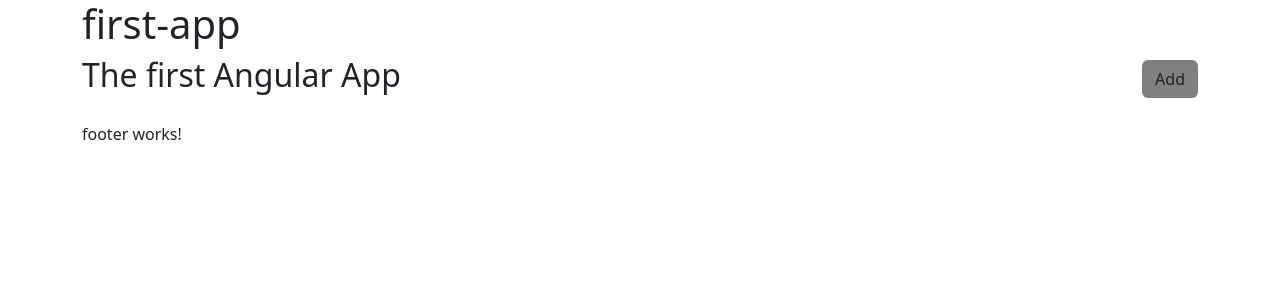
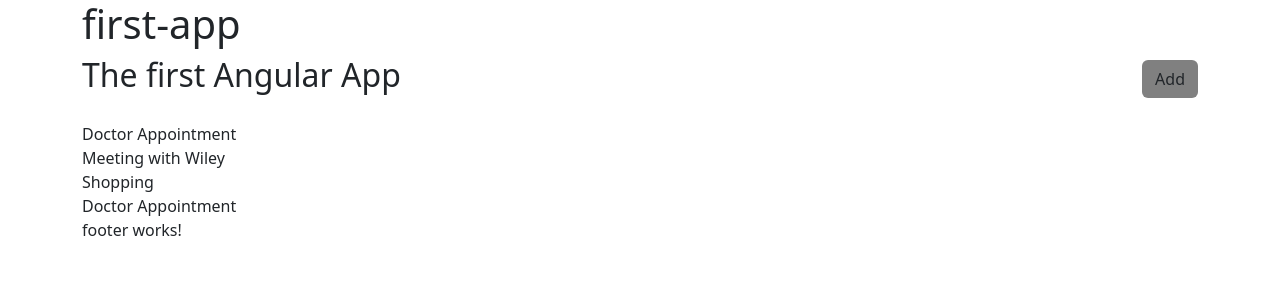
Before and after one commit to kazFery/angular, an Angular app: page / in a window 1280 px wide. Shown: the top 300 px of the page. Built offline with nearby package versions, Linux system fonts and the light colour scheme.

Commit message:
add interface Task, mock data, task component

```diff
--- /dev/null
+++ b/src/app/Task.ts
@@ -0,0 +1,6 @@
+export interface Task {
+    id?: number;
+    text: string;
+    day: string;
+    reminder: boolean;
+}
--- a/src/app/app.component.html
+++ b/src/app/app.component.html
@@ -1,6 +1,7 @@
 <div class="container m-auto">
   <h1 class="content-justify-center">{{ title }}</h1>
   <app-header></app-header>
+  <app-task></app-task>
   <app-footer></app-footer>
 </div>
   <router-outlet></router-outlet>
--- a/src/app/app.module.ts
+++ b/src/app/app.module.ts
@@ -9,6 +9,7 @@
 import { ListingComponent } from './listing/listing.component';
 import { AppRoutingModule } from './app-routing.module';
 import { ButtonComponent } from './button/button.component';
+import { TaskComponent } from './task/task.component';
 
 @NgModule({
   declarations: [
@@ -18,6 +19,7 @@
     EntriesComponent,
     ListingComponent,
     ButtonComponent,
+    TaskComponent,
   ],
   imports: [BrowserModule, AppRoutingModule],
   providers: [],
--- /dev/null
+++ b/src/app/mock.tasks.ts
@@ -0,0 +1,28 @@
+import { Task } from './Task';
+
+export const TASKS: Task[] = [
+  {
+    id: 1,
+    text: 'Doctor Appointment',
+    day: '2023-02-14',
+    reminder: true,
+  },
+  {
+    id: 2,
+    text: 'Meeting with Wiley',
+    day: '2023-02-15',
+    reminder: true,
+  },
+  {
+    id: 3,
+    text: 'Shopping',
+    day: '2023-02-17',
+    reminder: true,
+  },
+  {
+    id: 4,
+    text: 'Doctor Appointment',
+    day: '2023-02-18',
+    reminder: true,
+  },
+];
--- /dev/null
+++ b/src/app/task/task.component.html
@@ -0,0 +1 @@
+<div *ngFor="let task of tasks">{{ task.text }}</div>
--- /dev/null
+++ b/src/app/task/task.component.ts
@@ -0,0 +1,12 @@
+import { Component } from '@angular/core';
+import { Task } from '../Task';
+import { TASKS } from '../mock.tasks';
+
+@Component({
+  selector: 'app-task',
+  templateUrl: './task.component.html',
+  styleUrls: ['./task.component.css'],
+})
+export class TaskComponent {
+  tasks: Task[] = TASKS;
+}
```
Also changed, not shown: src/app/task/task.component.css (added), 1 other file (tests, documents, lock files or other folders).
